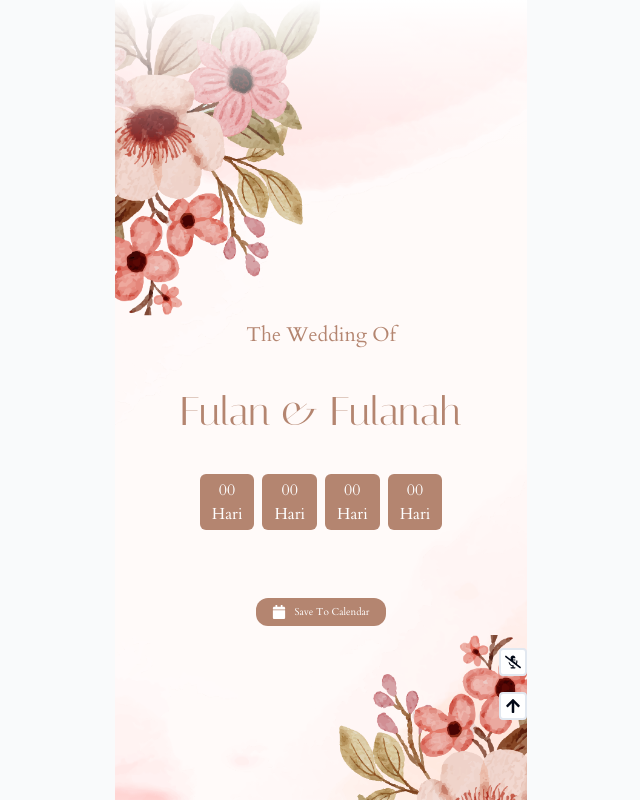
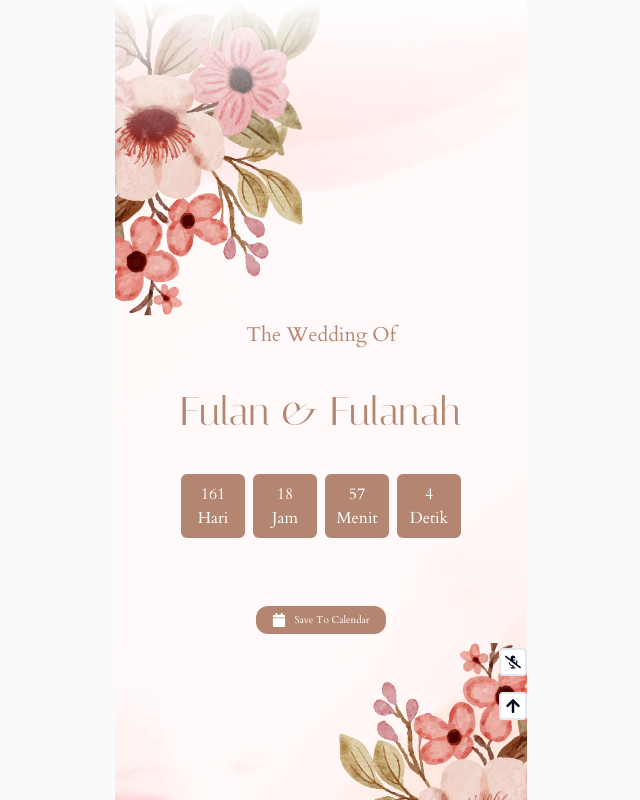
Before and after one commit to Harits19/wedding-invitation-app-react, a Next.js app: page / in a window 1280 px wide. Shown: the whole page, without its empty margins (319-959 px from the left). Built offline with nearby package versions, Linux system fonts and the light colour scheme; no server answers; the database is empty; a web font is replaced by a local one.

Commit message:
implement count down

```diff
--- a/app/components/welcome-page/index.tsx
+++ b/app/components/welcome-page/index.tsx
@@ -2,9 +2,26 @@ import { useText } from "@/app/hooks/use-text";
 import Background1 from "../background-1";
 import SmallButton from "../small-button";
 import { FaCalendar } from "react-icons/fa";
+import { useEffect, useMemo, useState } from "react";
+import { timeBetweenDates } from "@/app/utils/date-util";
 
 export default function WelcomePage() {
   const text = useText();
+
+  const date = useMemo(() => {
+    return text.rawWeddingDate;
+  }, [text.rawWeddingDate]);
+  const [diff, setDiff] = useState(timeBetweenDates(date));
+
+  useEffect(() => {
+    const interval = setInterval(() => {
+      setDiff(timeBetweenDates(date));
+    }, 1000);
+
+    return () => {
+      clearInterval(interval);
+    };
+  }, [date]);
 
   return (
     <Background1>
@@ -14,15 +31,23 @@ export default function WelcomePage() {
         <div className="font-italiana text-[40px]">{text.brideAndGroom}</div>
         <div className="h-8" />
         <div className="flex flex-row items-center w-full font-cardo text-white gap-x-2 justify-center">
-          {[1, 1, 1, 1].map((item, index) => (
-            <div
-              key={index}
-              className="bg-wedprimary-color flex flex-col px-3 py-1 rounded-md"
-            >
-              <div>00</div>
-              <div>Hari</div>
-            </div>
-          ))}
+          {Object.entries(diff).map((item, index) => {
+            const title = {
+              hours: "Jam",
+              seconds: "Detik",
+              days: "Hari",
+              minutes: "Menit",
+            }[item[0]];
+            return (
+              <div
+                key={index}
+                className="bg-wedprimary-color flex flex-col w-16 h-16 justify-center items-center rounded-md"
+              >
+                <div>{item[1]}</div>
+                <div>{title}</div>
+              </div>
+            );
+          })}
         </div>
         <div className="h-16" />
         <SmallButton
--- a/app/hooks/use-text.tsx
+++ b/app/hooks/use-text.tsx
@@ -7,6 +7,7 @@ export const useText = () => {
   const formatedDate = moment(date).format("dddd, DD MMMM YYYY");
 
   const dummyData = {
+    rawWeddingDate: date,
     brideAndGroom: "Fulan & Fulanah",
     weddingDate: formatedDate,
     resepsi: {
--- /dev/null
+++ b/app/models/date-difference-model.ts
@@ -0,0 +1,6 @@
+export interface DateDifference {
+  days: number;
+  hours: number;
+  minutes: number;
+  seconds: number;
+}
--- /dev/null
+++ b/app/utils/date-util.ts
@@ -0,0 +1,25 @@
+import { DateDifference } from "../models/date-difference-model";
+
+export function timeBetweenDates(toDate: Date): DateDifference {
+  const dateEntered = toDate;
+  const now = new Date();
+  const difference = dateEntered.getTime() - now.getTime();
+
+  let seconds = Math.floor(difference / 1000);
+  let minutes = Math.floor(seconds / 60);
+  let hours = Math.floor(minutes / 60);
+  let days = Math.floor(hours / 24);
+
+  hours %= 24;
+  minutes %= 60;
+  seconds %= 60;
+
+  return {
+    days,
+    hours,
+    minutes,
+    seconds,
+  };
+}
+
+export const getDateNow = () => new Date().toISOString();
```
